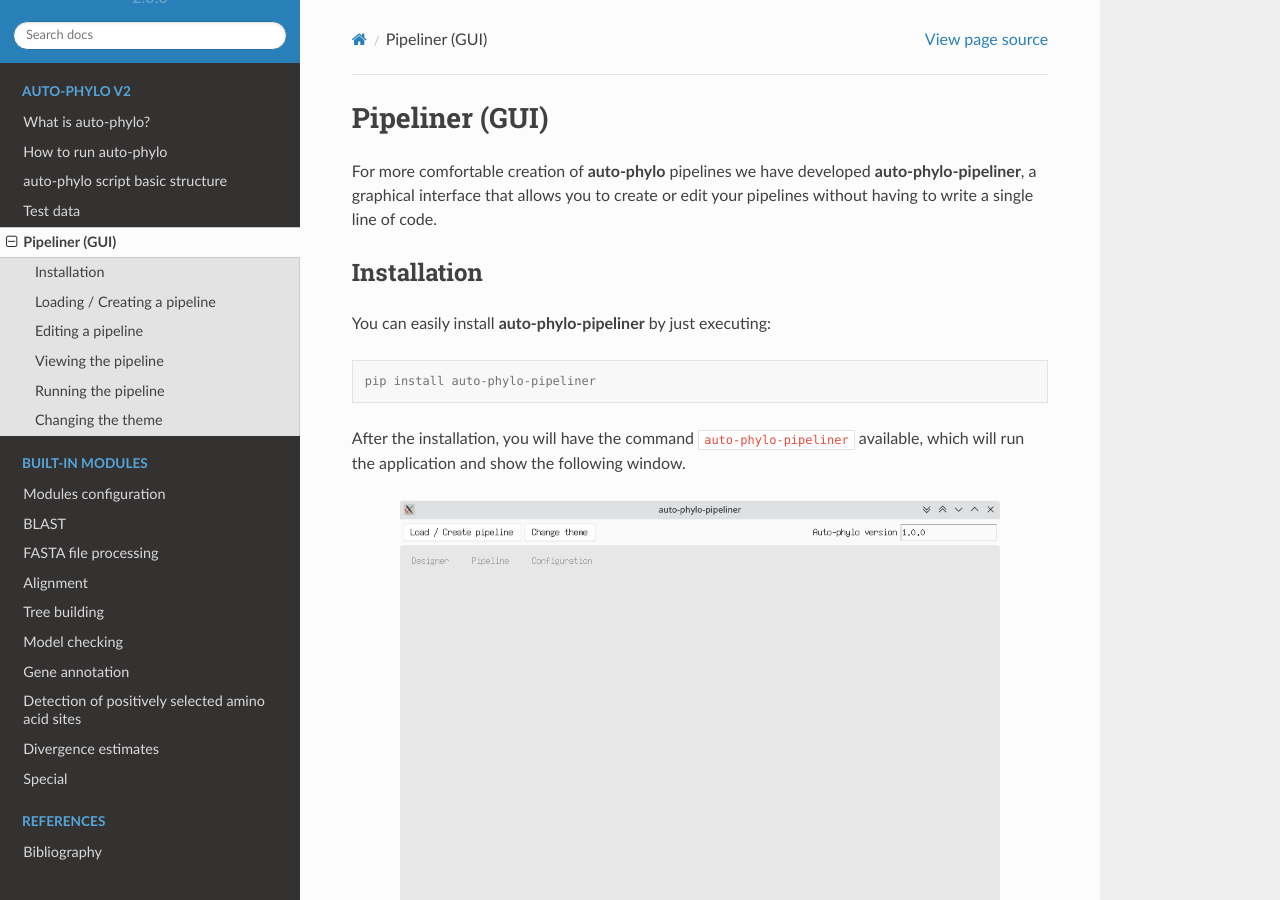
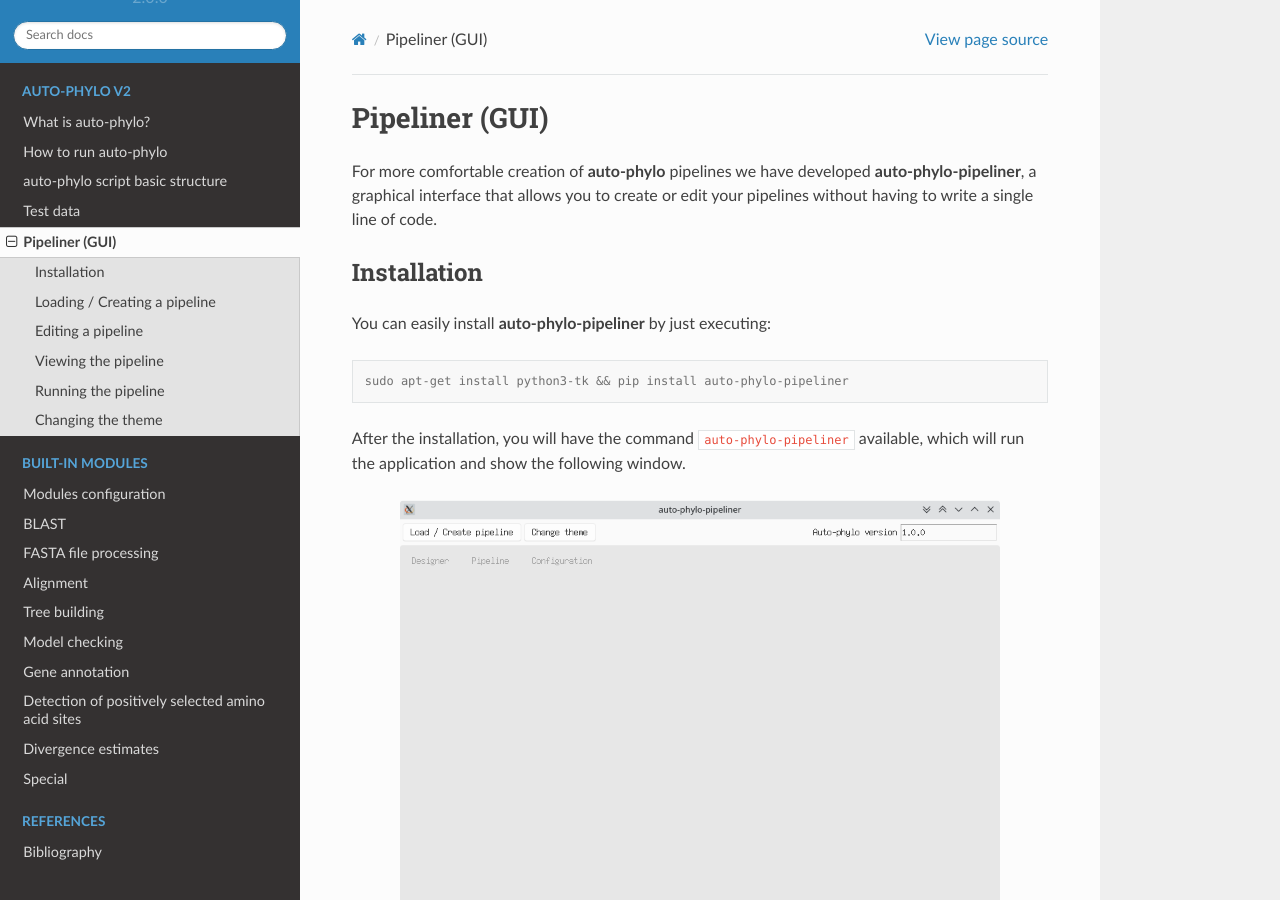
Before and after one commit to pegi3s/auto-phylo-docs, a Sphinx documentation site: the page built from source/pipeliner.rst, in a window 1280 px wide and 900 px high. Built offline with Sphinx 7.4.7 and the Read the Docs theme 2.0.0, drawn with Linux system fonts in a browser that asks for light colours.

Commit message:
Updates installation instructions

```diff
--- a/source/pipeliner.rst
+++ b/source/pipeliner.rst
@@ -10,7 +10,7 @@ You can easily install **auto-phylo-pipeliner** by just executing:
 
 .. code-block:: shell-session
 
-    pip install auto-phylo-pipeliner
+   sudo apt-get install python3-tk && pip install auto-phylo-pipeliner
 
 After the installation, you will have the command ``auto-phylo-pipeliner`` available, which will run the application and show the following window.
 
```
